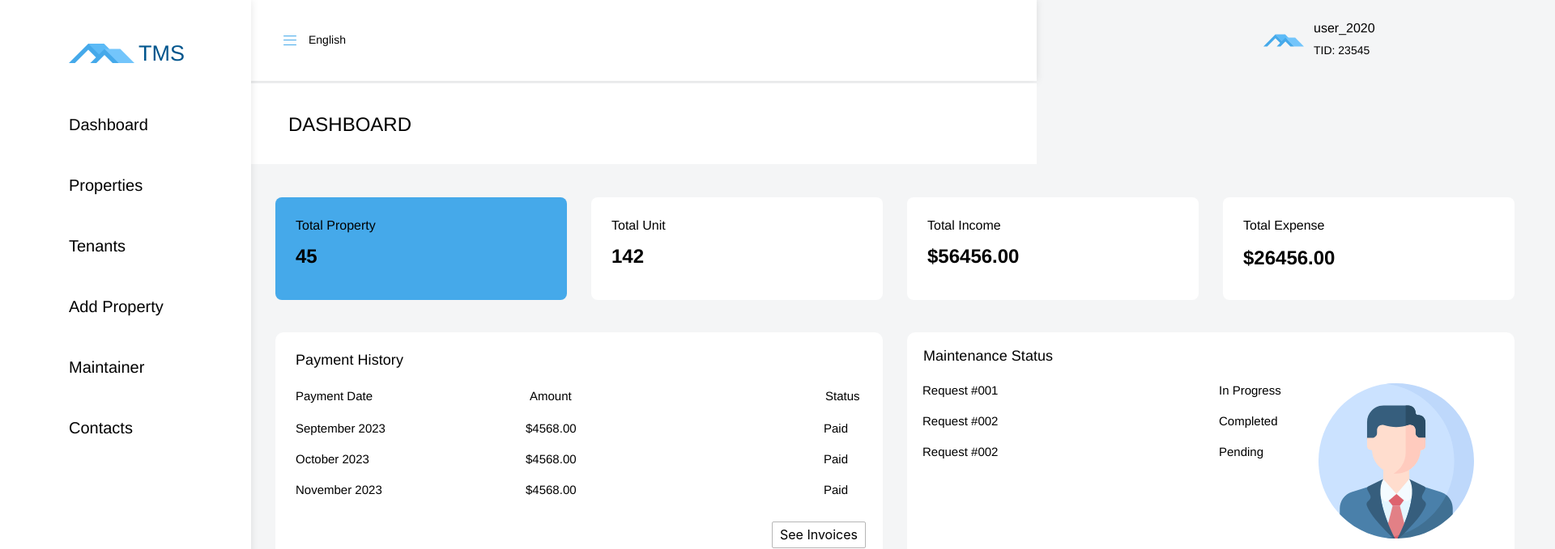
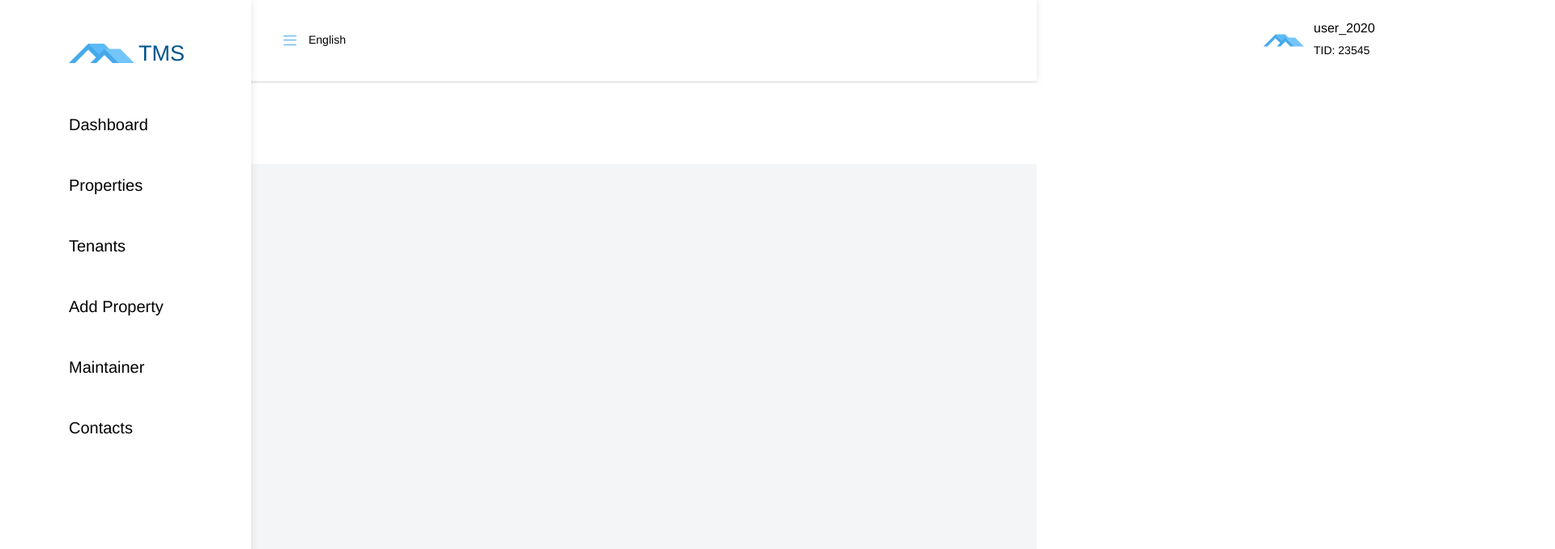
Before and after one commit to jorgeorta01/gfs_home_management_front, a React (Create React App) app in the folder hello_world/: page / in a window 1280 px wide. Shown: the top 679 px of the page at 81% size, 1920 px wide, since content can reach past the window. Built offline with nearby package versions, Linux system fonts and the light colour scheme.

Commit message:
Moved menu tabs into rectangle-2. Needs onClick.

```diff
--- a/hello_world/src/App.js
+++ b/hello_world/src/App.js
@@ -14,21 +14,12 @@ export const App = () => {
 
                 <div className="overlap">
                     <div className="overlap-group">
+                        {/* Chosen Language and user */}
                         <div className="rectangle" />
-
+                        {/* Title of current menu-tab */}
                         <div className="div" />
-
-                        <div className="rectangle-2" />
-
-                        <div className="logo">
-                            <div className="group">
-                                <div className="text-wrapper">TMS</div>
-
-                                <img className="img" alt="Group" src={group} />
-                            </div>
-                        </div>
-
-                        <div className="text-wrapper-2">DASHBOARD</div>
+                        {/* Left-side column with different menu-tabs */}
+                        <div className="rectangle-2">
                             <div className="property">
                                 <div className="div-wrapper">
                                     <div className="text-wrapper-3">Properties</div>
@@ -64,6 +55,17 @@ export const App = () => {
                                     <div className="text-wrapper-4">Dashboard</div>
                                 </div>
                             </div>
+                        {/* Upper-left corner logo */}
+                        <div className="logo">
+                            <div className="group">
+                                <div className="text-wrapper">TMS</div>
+
+                                <img className="img" alt="Group" src={group} />
+                            </div>
+                        </div>
+
+                        </div>
+
 
                         <div className="ellipse" />
 
@@ -85,94 +87,7 @@ export const App = () => {
                             <img className="frame" alt="Frame" src={image} />
                         </div>
                     </div>
-                    {/* Total Property */}
-                    <div className="total-property">
-                        <div className="overlap-group-2">
-                            <div className="text-wrapper-8">Total Property</div>
 
-                            <div className="text-wrapper-9">45</div>
-                        </div>
-                    </div>
-                    {/* Total Unit */}
-                    <div className="total-unit">
-                        <div className="overlap-3">
-                            <div className="text-wrapper-10">Total Unit</div>
-
-                            <div className="text-wrapper-11">142</div>
-                        </div>
-                    </div>
-                    {/* Total Income */}
-                    <div className="income">
-                        <div className="overlap-3">
-                            <div className="text-wrapper-10">Total Income</div>
-
-                            <div className="text-wrapper-11">$56456.00</div>
-                        </div>
-                    </div>
-                    {/* Total Expenses */}
-                    <div className="group-3">
-                        <div className="overlap-3">
-                            <div className="text-wrapper-10">Total Expense</div>
-
-                            <div className="text-wrapper-12">$26456.00</div>
-                        </div>
-                    </div>
-                    {/* Payment History */}
-                    <div className="overlap-4">
-                        <div className="text-wrapper-13">Payment History</div>
-
-                        <div className="text-wrapper-14">Payment Date</div>
-
-                        <div className="text-wrapper-15">Amount</div>
-
-                        <div className="text-wrapper-16">Status</div>
-
-                        <div className="text-wrapper-17">September 2023</div>
-
-                        <div className="text-wrapper-18">$4568.00</div>
-
-                        <div className="text-wrapper-19">Paid</div>
-
-                        <div className="text-wrapper-20">October 2023</div>
-
-                        <div className="text-wrapper-21">$4568.00</div>
-
-                        <div className="text-wrapper-22">Paid</div>
-
-                        <div className="text-wrapper-23">November 2023</div>
-
-                        <div className="text-wrapper-24">$4568.00</div>
-
-                        <div className="text-wrapper-25">Paid</div>
-
-                        <div className="frame-2">
-                            <div className="text-wrapper-26">See Invoices</div>
-                        </div>
-                    </div>
-                    {/* Maintenence Status */}
-                    <div className="overlap-5">
-                        <div className="text-wrapper-27">Maintenance Status</div>
-
-                        <div className="group-4">
-                            <div className="text-wrapper-28">Request #001</div>
-
-                            <div className="text-wrapper-29">In Progress</div>
-                        </div>
-
-                        <div className="group-5">
-                            <div className="text-wrapper-28">Request #002</div>
-
-                            <div className="text-wrapper-30">Completed</div>
-                        </div>
-
-                        <div className="group-6">
-                            <div className="text-wrapper-28">Request #002</div>
-
-                            <div className="text-wrapper-29">Pending</div>
-                        </div>
-
-                        <img className="frame-3" alt="Frame" src={frame} />
-                    </div>
                 </div>
             </div>
         </div>
--- a/hello_world/src/index.css
+++ b/hello_world/src/index.css
@@ -5,6 +5,10 @@ body {
     sans-serif;
   -webkit-font-smoothing: antialiased;
   -moz-osx-font-smoothing: grayscale;
+  width: 100vw;
+  height: 100vh;
+  max-width:1920px;
+  max-height: 1020px;
 }
 
 code {
--- a/hello_world/src/style.css
+++ b/hello_world/src/style.css
@@ -1,9 +1,12 @@
 .dashboard {
     background-color: #f4f5f6;
     /* display: flex; */
-    flex-direction: row;
+    /* flex-direction: row; */
     justify-content: center;
-    width: 1920px;
+    width: 100vw;
+    height: 100vh;
+    max-width: 1920px;
+    max-height: 1020px;
 }
 
 .dashboard .overlap-wrapper {
@@ -11,12 +14,12 @@
     height: 100vh;
     width: 100vw;
     max-width: 1920px;
-    max-height:1024px;
+    max-height:1020px;
 }
 
 .dashboard .overlap {
     height: 100vh;
-    position: relative;
+    /* position: relative; */
     width: 100vw;
     max-width: 1920px;
     max-height: 1020px;
```
Also changed, not shown: hello_world/src/GFS_LOGO.PNG (added). Lines whose indentation alone changed are shown as unchanged.
